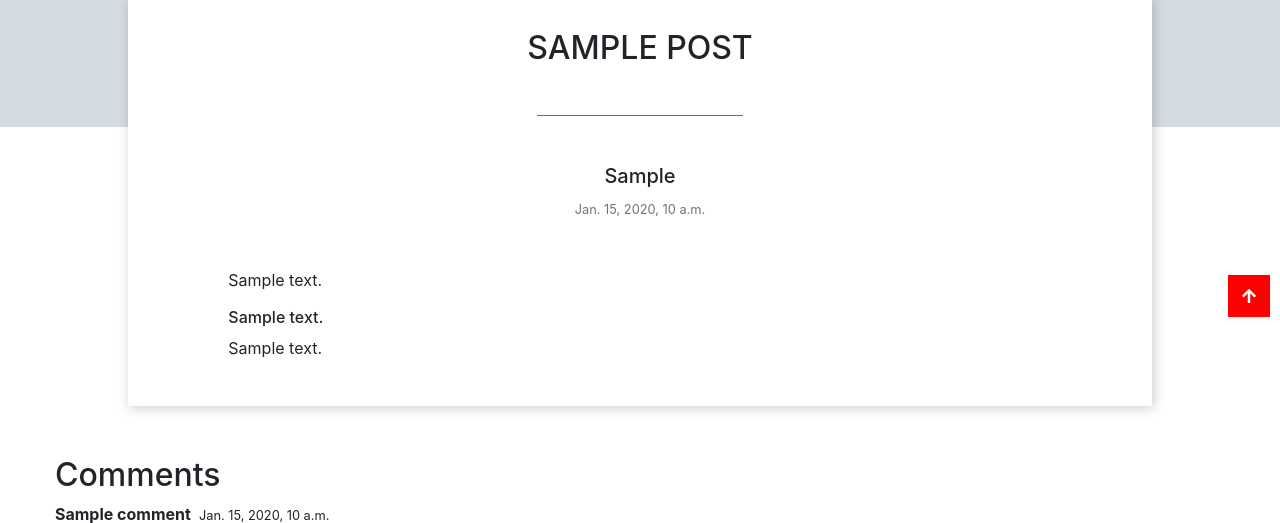
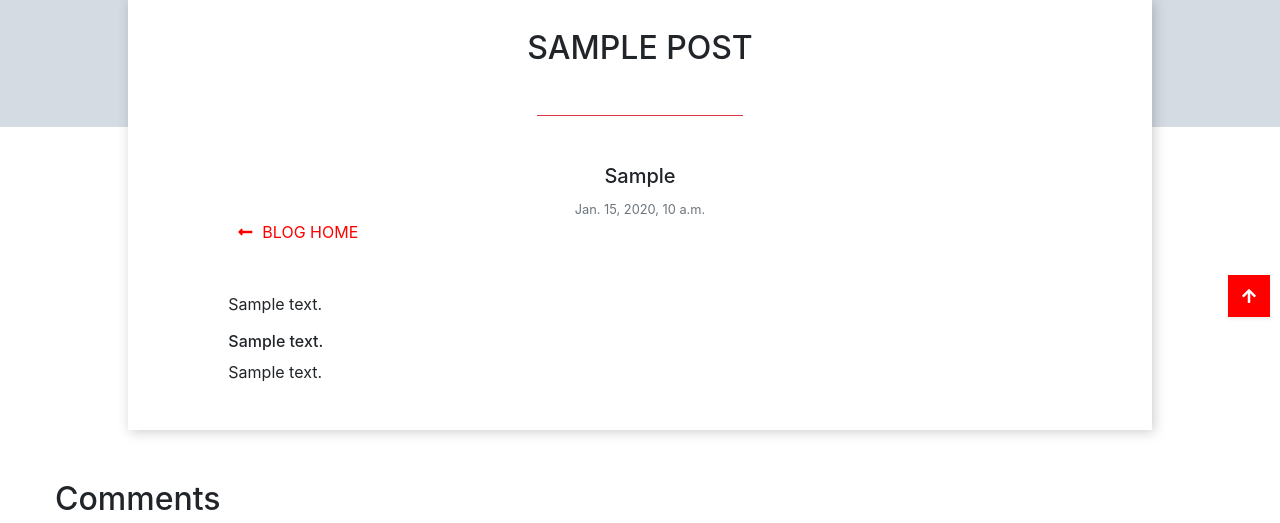
Before and after one commit to szilG/Xtreme-Fitness, a Django app: a page that uses blog/templates/blog/blog_details.html in a window 1280 px wide. Shown: the part 473-996 px from the top of the page. Run offline with Django 3.2, Linux system fonts and the light colour scheme; tables that the repository leaves empty hold one stand-in row (values such as "Sample post"); grey boxes marked "Sample" are stand-in pictures; some libraries are stand-ins or nearby versions.

Commit message:
added back btn to blog details page

```diff
--- a/blog/templates/blog/blog_details.html
+++ b/blog/templates/blog/blog_details.html
@@ -21,6 +21,9 @@
                                                 <small>{{ post.date_added }}</small>
                                           </div>
 
+                                    </div>
+                                    <div class="back-btn">
+                                          <a href="{% url 'blog' %}"><i class="fas fa-long-arrow-alt-left"></i>Blog Home</a>
                                     </div>
                                     <p class="pt-5">{{ post.body }}</p>
                                     <h6>{{ post.body_sub_header }}</h6>
--- a/static/css/base.css
+++ b/static/css/base.css
@@ -1666,13 +1666,22 @@ span.badge:hover {
 .blog-details-section h2 {
       text-transform: uppercase;
       padding-top: 30px;
-
 }
 
 .comment-section {
       margin-top: 50px;
 }
 
+.back-btn a {
+      text-decoration: none;
+      color: #ff0000;
+      text-transform: uppercase;
+      padding: 10px;
+}
+
+.back-btn a i {
+      padding-right: 10px;
+}
 
 
 /*=================Media queries===================*/
```
